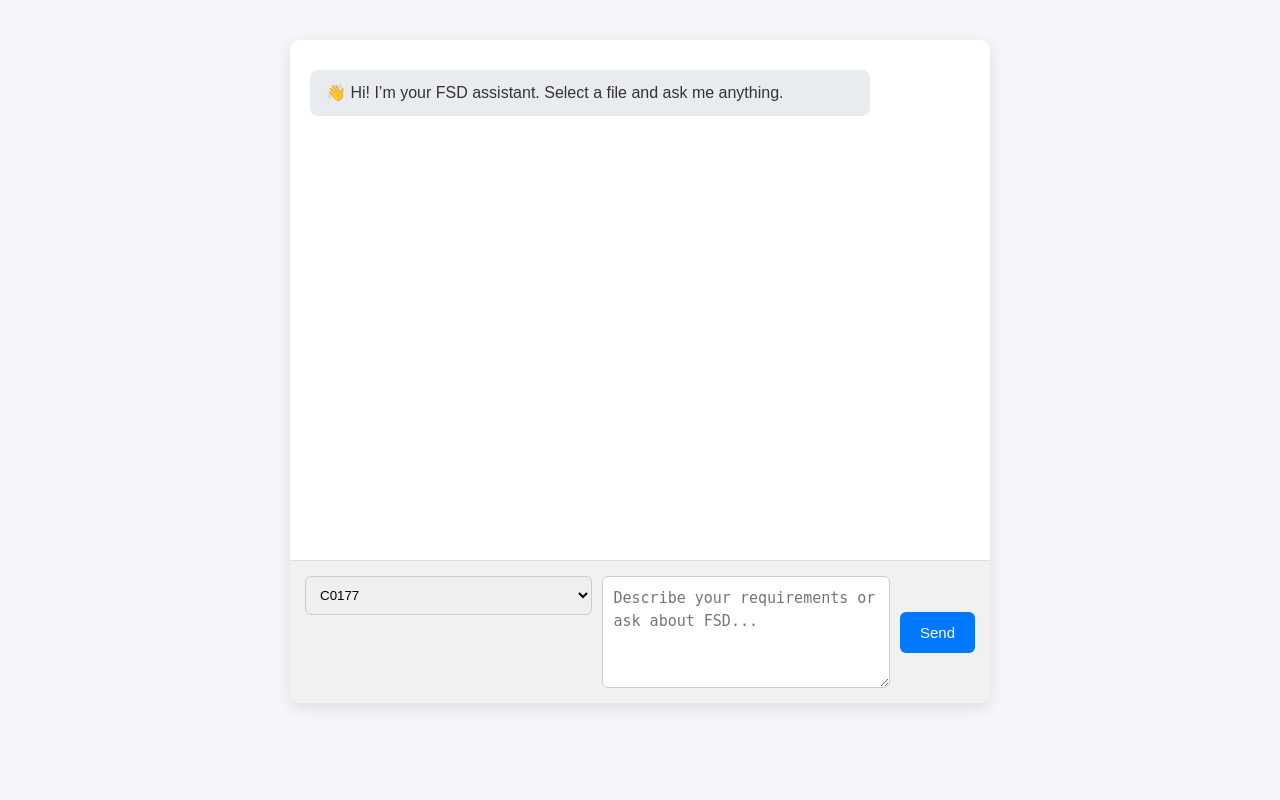
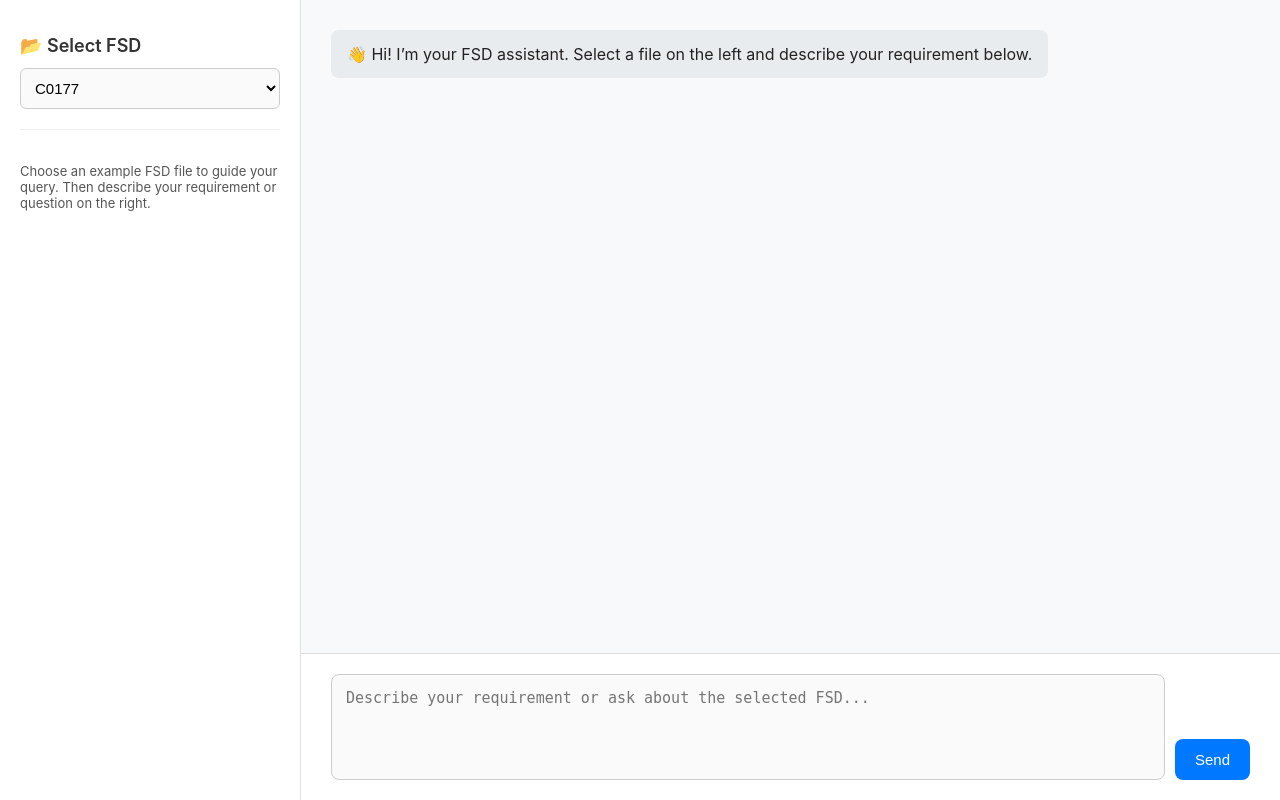
Before and after one commit to ireneerl-wings/smu-fsd-creation, a FastAPI app: page / in a window 1280 px wide. Run offline with FastAPI, Linux system fonts and the light colour scheme.

Commit message:
first commit

```diff
--- a/templates/index.html
+++ b/templates/index.html
@@ -3,82 +3,129 @@
 <head>
 <meta charset="UTF-8">
 <meta name="viewport" content="width=device-width, initial-scale=1.0">
-<title>FSD Chatbot 💬</title>
+<title>FSD Assistant 💬</title>
 <style>
+/* === Base === */
 body {
-  font-family: Arial, sans-serif;
-  background: #f5f6fa;
   margin: 0;
-  padding: 0;
+  font-family: "Inter", "Segoe UI", Arial, sans-serif;
+  background: #f8f9fa;
+  color: #222;
+  height: 100vh;
+  display: flex;
 }
-.chat-container {
-  max-width: 700px;
-  margin: 40px auto;
-  background: #fff;
-  border-radius: 10px;
-  box-shadow: 0 4px 15px rgba(0,0,0,0.1);
-  overflow: hidden;
-}
-.chat-box {
-  height: 480px;
-  overflow-y: auto;
+
+/* === Sidebar === */
+.sidebar {
+  width: 260px;
+  background: #ffffff;
+  border-right: 1px solid #e0e0e0;
+  display: flex;
+  flex-direction: column;
   padding: 20px;
 }
-.message {
-  margin: 10px 0;
-  padding: 12px 16px;
-  border-radius: 8px;
-  line-height: 1.4;
-  max-width: 80%;
+
+.sidebar h2 {
+  font-size: 18px;
+  margin-bottom: 12px;
+  font-weight: 600;
+  color: #333;
 }
-.user {
-  background: #0078ff;
-  color: white;
-  margin-left: auto;
-}
-.bot {
-  background: #e9ecef;
-  color: #333;
-  margin-right: auto;
-}
-.input-area {
-  display: flex;
-  flex-direction: row;
-  align-items: flex-start;
-  padding: 15px;
-  background: #f1f1f1;
-  border-top: 1px solid #ddd;
-  gap: 10px;
-}
-input[type="text"], select {
-  flex: 1;
+
+.sidebar select {
+  width: 100%;
   padding: 10px;
+  font-size: 15px;
   border-radius: 6px;
   border: 1px solid #ccc;
-  outline: none;
-}
-textarea {
-  flex: 1;
-  resize: vertical;
-  padding: 10px;
-  border-radius: 6px;
-  border: 1px solid #ccc;
-  font-size: 15px;
-  line-height: 1.5;
-  min-height: 70px;
-  max-height: 200px;
+  background: #fafafa;
   outline: none;
 }
 
+.sidebar hr {
+  margin: 20px 0;
+  border: none;
+  border-top: 1px solid #eee;
+}
+
+/* === Main Chat Area === */
+.main {
+  flex: 1;
+  display: flex;
+  flex-direction: column;
+  height: 100vh;
+}
+
+/* Chat area */
+.chat-box {
+  flex: 1;
+  overflow-y: auto;
+  padding: 30px;
+  background: #f8f9fa;
+  display: flex;
+  flex-direction: column;
+}
+
+.message {
+  max-width: 80%;
+  padding: 12px 16px;
+  margin-bottom: 10px;
+  border-radius: 8px;
+  line-height: 1.5;
+  white-space: pre-wrap;
+  word-wrap: break-word;
+}
+
+.user {
+  align-self: flex-end;
+  background: #0078ff;
+  color: white;
+}
+
+.bot {
+  align-self: flex-start;
+  background: #e9ecef;
+  color: #222;
+}
+
+/* Input area */
+.input-area {
+  display: flex;
+  align-items: flex-end;
+  padding: 20px 30px;
+  background: #fff;
+  border-top: 1px solid #ddd;
+}
+
+textarea {
+  flex: 1;
+  resize: none;
+  padding: 12px 14px;
+  font-size: 15px;
+  line-height: 1.5;
+  border-radius: 8px;
+  border: 1px solid #ccc;
+  background: #fafafa;
+  outline: none;
+  min-height: 80px;
+  max-height: 200px;
+  transition: all 0.2s;
+}
+
+textarea:focus {
+  border-color: #0078ff;
+  background: #fff;
+}
+
 button {
+  margin-left: 10px;
   padding: 12px 20px;
   background: #0078ff;
   color: white;
   border: none;
-  border-radius: 6px;
+  border-radius: 8px;
   cursor: pointer;
   font-size: 15px;
-  align-self: center;
 }
 
 button:hover {
@@ -87,53 +134,85 @@ button:hover {
 </style>
 </head>
 <body>
-    <div class="chat-container">
-    <div class="chat-box" id="chatBox">
-        <div class="message bot">👋 Hi! I’m your FSD assistant. Select a file and ask me anything.</div>
-    </div>
-    <div class="input-area">
+
+<!-- Sidebar -->
+<div class="sidebar">
+  <h2>📂 Select FSD</h2>
   <select id="fsdSelect">
     <option value="C0177">C0177</option>
     <option value="C0338">C0338</option>
     <option value="D0091">D0091</option>
   </select>
-    <textarea id="userInput" placeholder="Describe your requirements or ask about FSD..." rows="4"></textarea>
+  <hr>
+  <p style="font-size: 13px; color: #555;">
+    Choose an example FSD file to guide your query.
+    Then describe your requirement or question on the right.
+  </p>
+</div>
+
+<!-- Main Chat -->
+<div class="main">
+  <div class="chat-box" id="chatBox">
+    <div class="message bot">👋 Hi! I’m your FSD assistant. Select a file on the left and describe your requirement below.</div>
+  </div>
+
+  <div class="input-area">
+    <textarea id="userInput" placeholder="Describe your requirement or ask about the selected FSD..."></textarea>
     <button onclick="sendMessage()">Send</button>
   </div>
 </div>
 
 <script>
+const chatBox = document.getElementById("chatBox");
+const input = document.getElementById("userInput");
+
 async function sendMessage() {
-  const input = document.getElementById("userInput");
   const fsdCode = document.getElementById("fsdSelect").value;
   const message = input.value.trim();
   if (!message) return;
 
-  const chatBox = document.getElementById("chatBox");
+  // Display user message
   chatBox.innerHTML += `<div class="message user">${message}</div>`;
   input.value = "";
   chatBox.scrollTop = chatBox.scrollHeight;
 
+  // Show typing indicator
+  chatBox.innerHTML += `<div class="message bot" id="typing">⏳ Thinking...</div>`;
+  chatBox.scrollTop = chatBox.scrollHeight;
+
+  // Prepare data
   const formData = new FormData();
   formData.append("fsd_code", fsdCode);
   formData.append("question", message);
 
-  chatBox.innerHTML += `<div class="message bot">⏳ Thinking...</div>`;
-  chatBox.scrollTop = chatBox.scrollHeight;
-
+  // Send request
+  try {
     const res = await fetch("/ask", { method: "POST", body: formData });
     const data = await res.json();
 
-  // remove "Thinking..."
-  chatBox.removeChild(chatBox.lastElementChild);
+    document.getElementById("typing").remove();
 
     if (data.response) {
       chatBox.innerHTML += `<div class="message bot">${data.response}</div>`;
     } else {
-    chatBox.innerHTML += `<div class="message bot">⚠️ Error processing your question.</div>`;
+      chatBox.innerHTML += `<div class="message bot">⚠️ I couldn’t process your question.</div>`;
     }
+  } catch (e) {
+    document.getElementById("typing").remove();
+    chatBox.innerHTML += `<div class="message bot">❌ Network error.</div>`;
+  }
+
   chatBox.scrollTop = chatBox.scrollHeight;
 }
+
+// Allow Enter + Shift for newline
+input.addEventListener("keydown", (e) => {
+  if (e.key === "Enter" && !e.shiftKey) {
+    e.preventDefault();
+    sendMessage();
+  }
+});
 </script>
+
 </body>
 </html>
```
Lines whose indentation alone changed are shown as unchanged.
